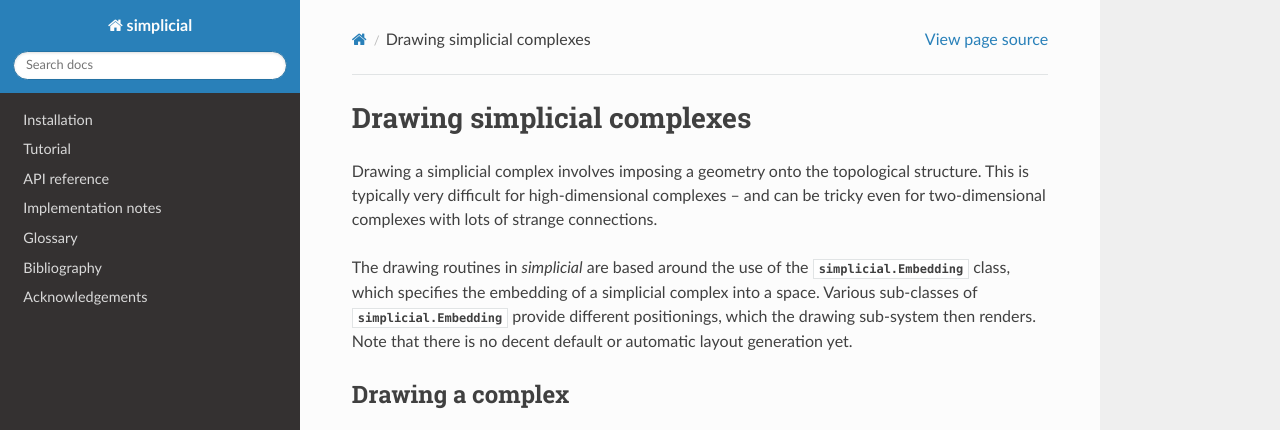
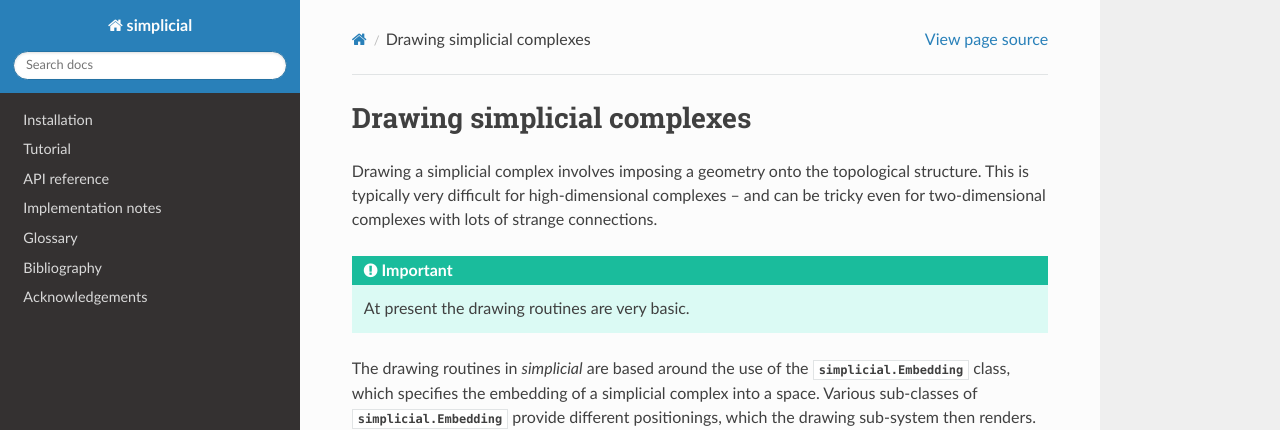
Before and after one commit to simoninireland/simplicial, a Sphinx documentation site: the page built from doc/drawing.rst, in a window 1280 px wide, cut to the strip 0-430 px from the top of the page. Built offline with Sphinx 7.4.7 and the Read the Docs theme 2.0.0, drawn with Linux system fonts in a browser that asks for light colours.

Commit message:
Updated descriptions

```diff
--- a/doc/drawing.rst
+++ b/doc/drawing.rst
@@ -1,4 +1,6 @@
 .. _drawing:
+
+.. currentmodule:: simplicial.drawing
 
 Drawing simplicial complexes
 ============================
@@ -7,6 +9,10 @@ Drawing a simplicial complex involves imposing a geometry onto the
 topological structure. This is typically very difficult for
 high-dimensional complexes -- and can be tricky even for
 two-dimensional complexes with lots of strange connections.
+
+.. important::
+
+   At present the drawing routines are very basic.
 
 The drawing routines in `simplicial` are based around the use of the
 :class:`simplicial.Embedding` class, which specifies the embedding of a
--- a/doc/embedding.rst
+++ b/doc/embedding.rst
@@ -4,6 +4,11 @@
 .. currentmodule:: simplicial
 
 .. autoclass:: Embedding
+
+.. important::
+
+   Embeddings are also used to support ``simplicial``'s
+   :ref:`drawing routines <drawing>`.
 
 
 Basic properties of the embedding space
```
Also changed, not shown: other parts of doc/drawing.rst (+1 -1 lines).
